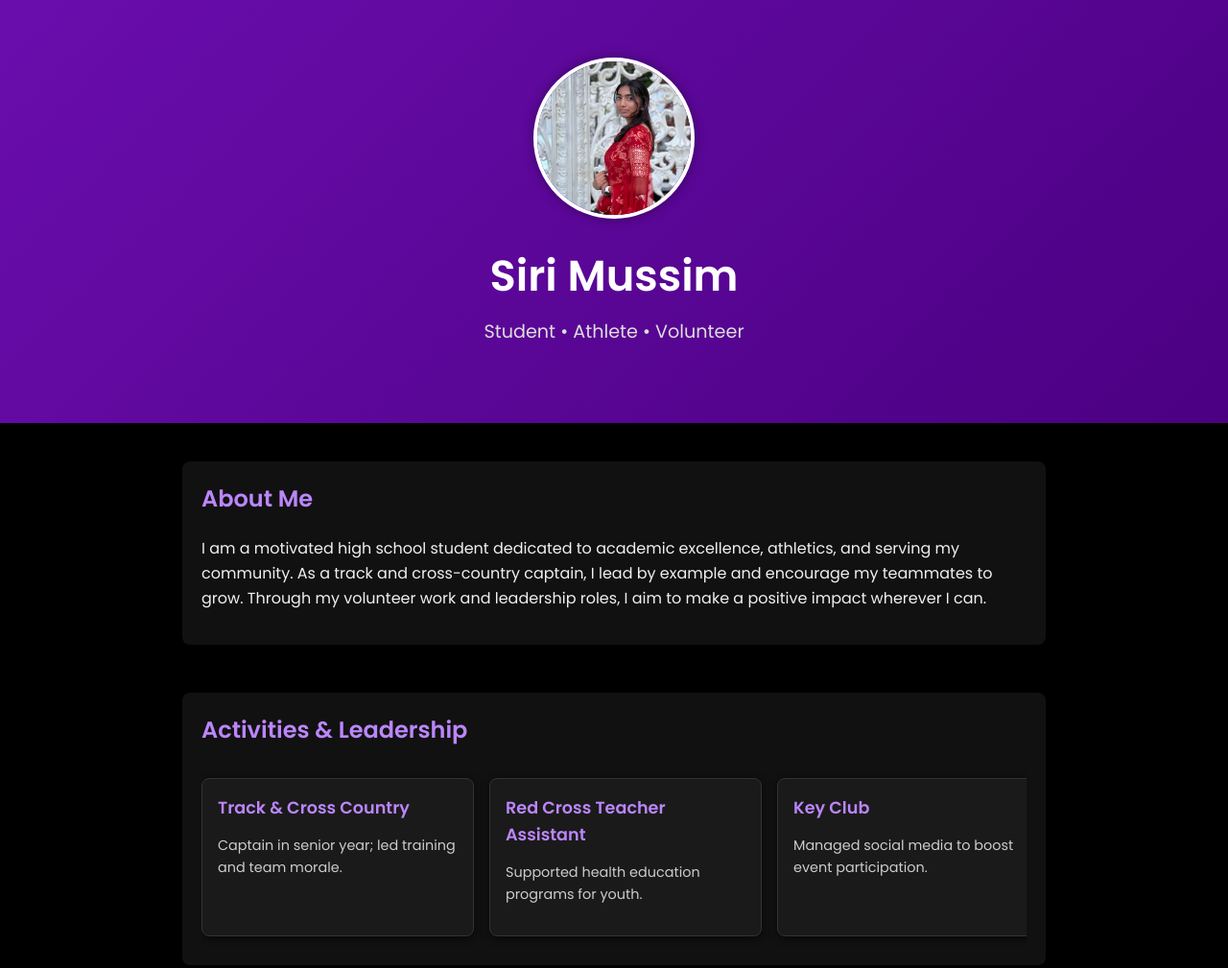
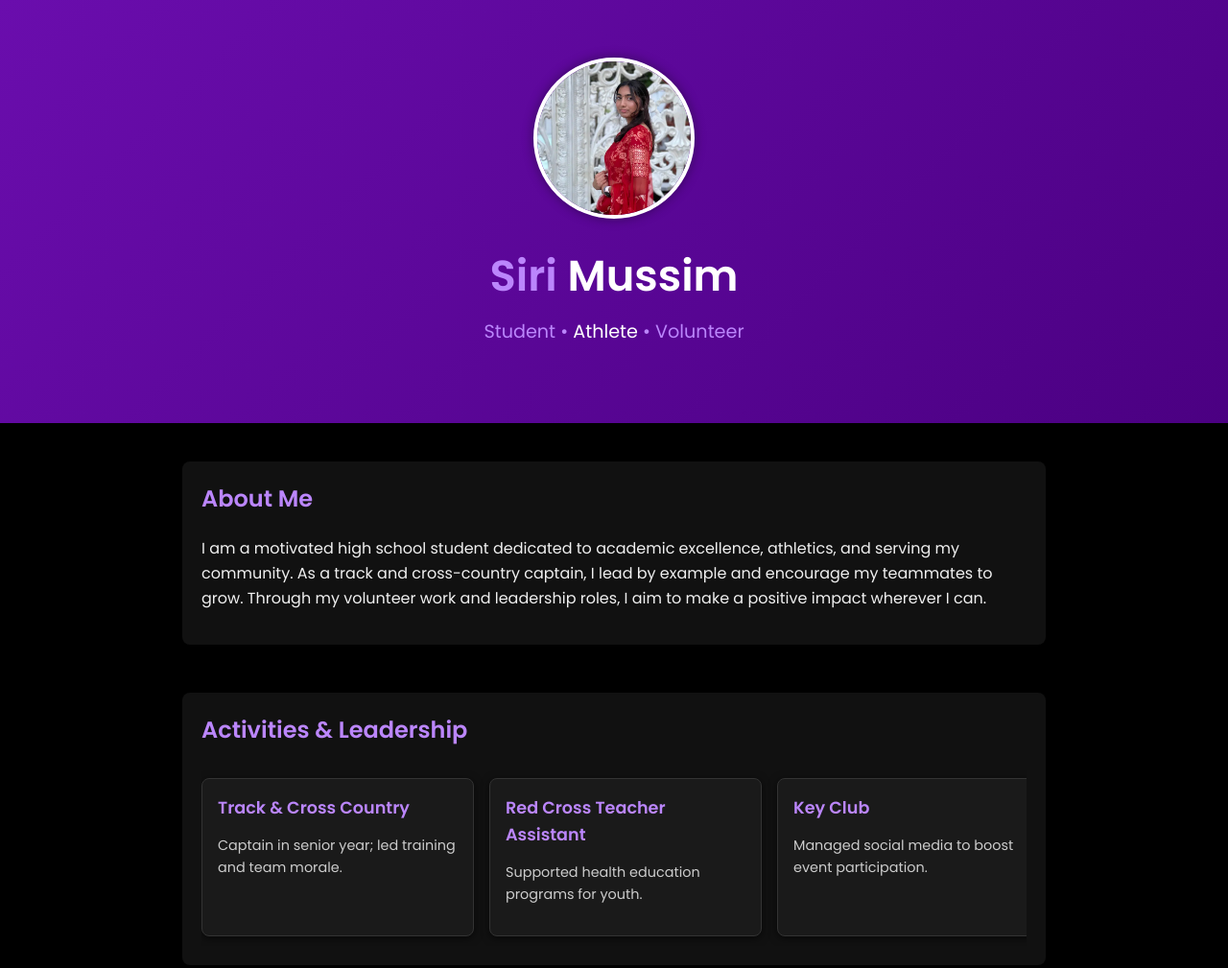
Before and after one commit to saianeesh01/siri-portfolio, a plain HTML site: page index.html in a window 1280 px wide. Shown: the top 1009 px of the page at 96% size. Drawn offline with Linux system fonts and the light colour scheme.

Commit message:
Update header colors and subtitle styling

```diff
--- a/index.html
+++ b/index.html
@@ -10,9 +10,14 @@
 <body>
   <header>
   <img src="images/IMG_8213.jpg" alt="Siri Mussim Profile Photo" class="profile-photo">
-  <h1>Siri Mussim</h1>
-  <p>Student • Athlete • Volunteer</p>
+  <h1>
+    <span class="purple">Siri</span> <span class="white">Mussim</span>
+  </h1>
+  <p>
+    <span class="purple">Student</span> • <span class="white">Athlete</span> • <span class="purple">Volunteer</span>
+  </p>
 </header>
+
 
 
   <main>
--- a/styles.css
+++ b/styles.css
@@ -18,13 +18,23 @@ header {
 header h1 {
   font-size: 2.8em;
   margin: 0;
+  color: #ffffff; /* pure white name */
 }
+
 
 header p {
   font-size: 1.2em;
-  color: #dddddd;
+  color: #bb86fc; /* purple subtitle */
   margin-top: 8px;
 }
+.purple {
+  color: #bb86fc;
+}
+
+.white {
+  color: #ffffff;
+}
+
 
 main {
   max-width: 900px;
```
